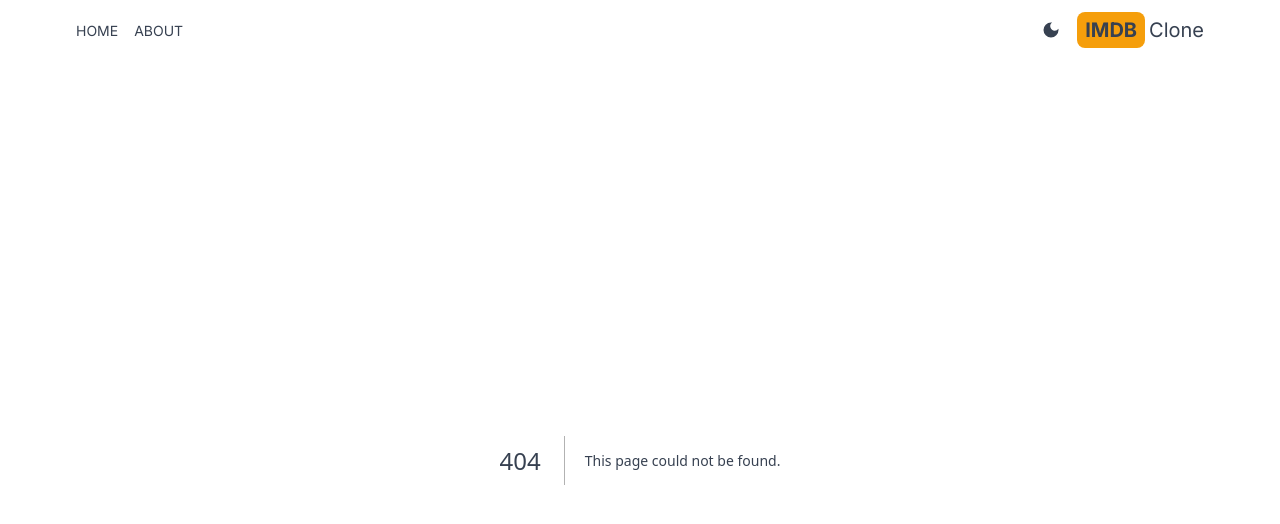
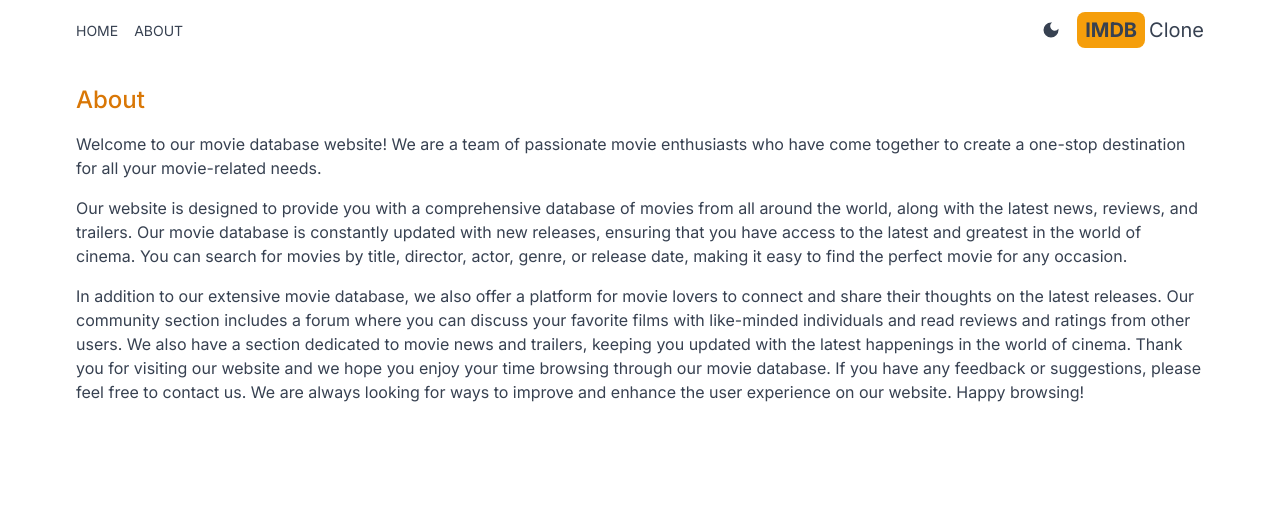
Before and after one commit to abufadda01/imdb-movies, a Next.js app: page /about in a window 1280 px wide. Before the commit this address had no page. Shown: the top 524 px of the page. Built offline with nearby package versions, Linux system fonts and the light colour scheme.

Commit message:
about page

```diff
--- /dev/null
+++ b/app/about/page.jsx
@@ -0,0 +1,43 @@
+import React from 'react'
+
+const About = () => {
+  return (
+    <div className='max-w-6xl mx-auto p-3 mt-3 space-y-4'>
+
+        <h1 className='text-2xl font-medium text-amber-600 mb-2'>About</h1>
+
+        <p>
+        Welcome to our movie database website! We are a team of passionate movie
+        enthusiasts who have come together to create a one-stop destination for
+        all your movie-related needs.
+        </p>
+
+        <p>
+        Our website is designed to provide you with a comprehensive database of
+        movies from all around the world, along with the latest news, reviews,
+        and trailers. Our movie database is constantly updated with new
+        releases, ensuring that you have access to the latest and greatest in
+        the world of cinema. You can search for movies by title, director,
+        actor, genre, or release date, making it easy to find the perfect movie
+        for any occasion.
+      </p>
+
+      <p>
+        In addition to our extensive movie database, we also offer a platform
+        for movie lovers to connect and share their thoughts on the latest
+        releases. Our community section includes a forum where you can discuss
+        your favorite films with like-minded individuals and read reviews and
+        ratings from other users. We also have a section dedicated to movie news
+        and trailers, keeping you updated with the latest happenings in the
+        world of cinema. Thank you for visiting our website and we hope you
+        enjoy your time browsing through our movie database. If you have any
+        feedback or suggestions, please feel free to contact us. We are always
+        looking for ways to improve and enhance the user experience on our
+        website. Happy browsing!
+      </p>
+
+    </div>
+  )
+}
+
+export default About
```
